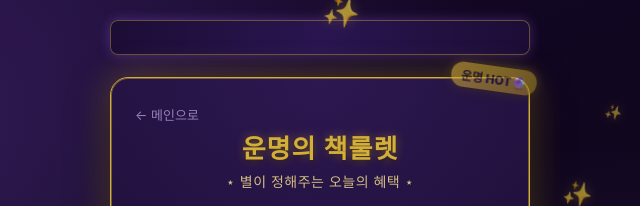
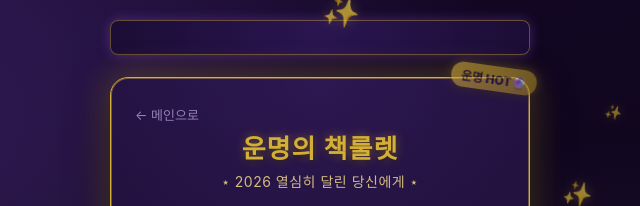
Before and after one commit to allpiizzza/Inside-Wagle, a plain HTML site: page yearappreciation.html in a window 1280 px wide. Shown: the top 206 px of the page, 320-960 px from the left. Drawn offline with Linux system fonts and the light colour scheme; no server answers.

Commit message:
2026축하

```diff
--- a/yearappreciation.html
+++ b/yearappreciation.html
@@ -375,7 +375,7 @@
     <div class="hot-badge">운명 HOT🔮</div>
     <a class="back-link" href="index.html">← 메인으로</a>
     <h3>운명의 책룰렛</h3>
-    <div class="subtitle">⋆ 별이 정해주는 오늘의 혜택 ⋆</div>
+    <div class="subtitle">⋆ 2026 열심히 달린 당신에게 ⋆</div>
     <div class="live-counter"><span class="dot"></span>지금 <span id="liveCount">37</span>명이 운명을 점치는 중!</div>
 
     <div class="field-row">
```
